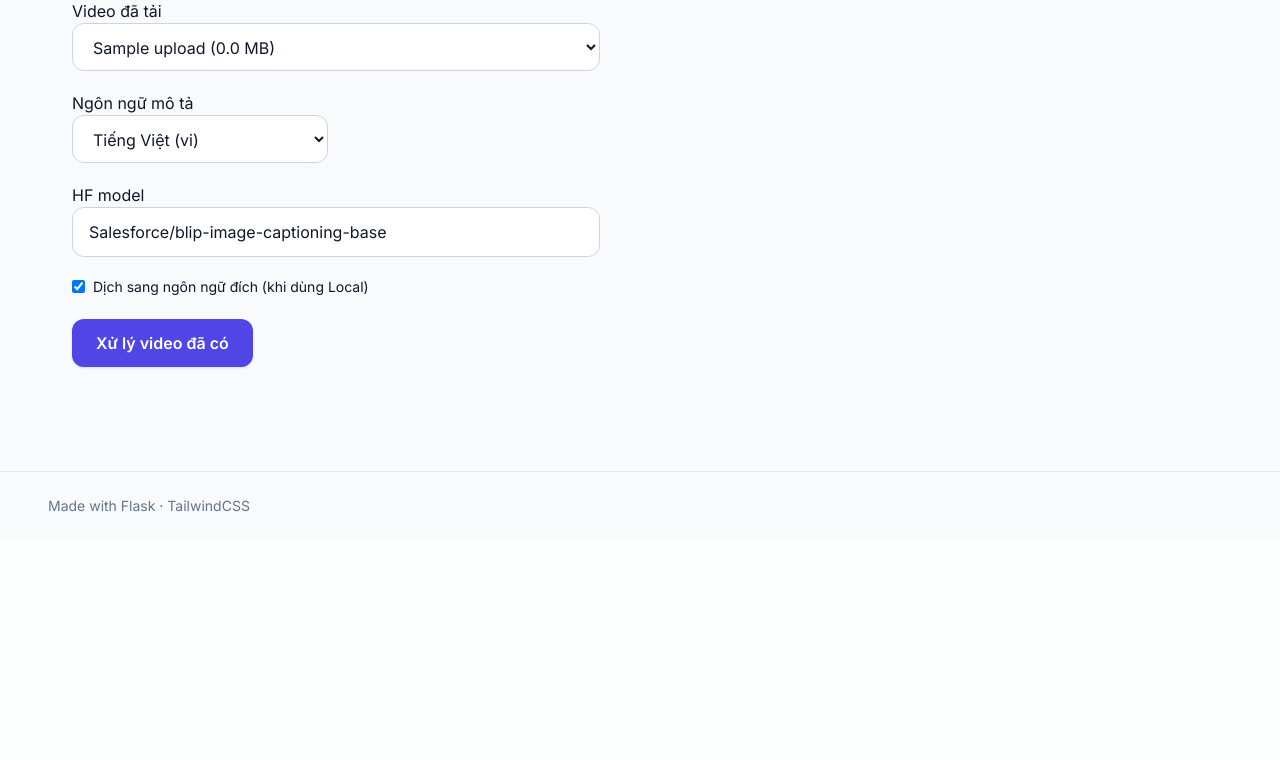
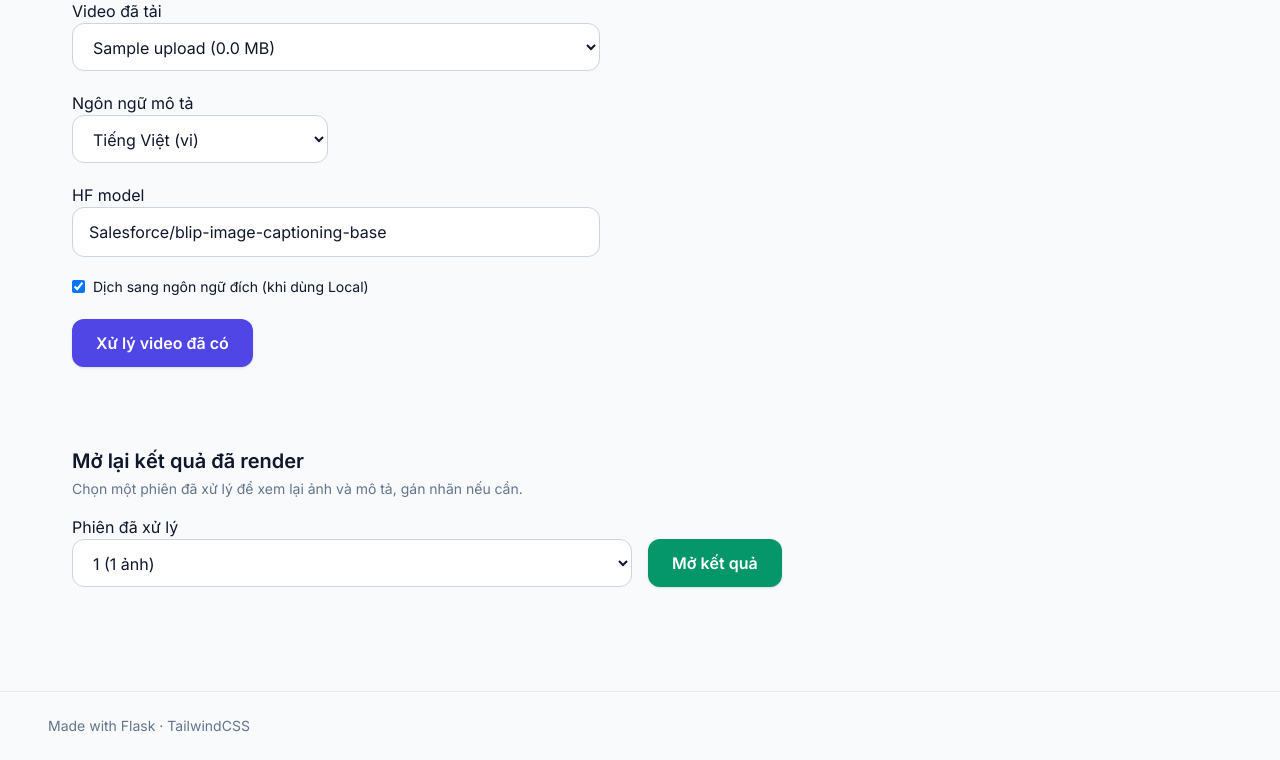
Before and after one commit to ductri09072004/UI-TVC-2, a Flask app: template templates/index.html in a window 1280 px wide. Shown: the part 1055-1815 px from the top of the page. Before the commit the page ends 1567 px from the top, so only its background shows below. Run offline with Flask 3, Linux system fonts and the light colour scheme; the template is opened without the code that fills it: most values are stand-ins (such as "Sample title", 1, 10 or a date in 2020); some libraries are stand-ins or nearby versions.

Commit message:
update-v3

```diff
--- a/templates/index.html
+++ b/templates/index.html
@@ -125,6 +125,30 @@
   </section>
   {% endif %}
 
+  {% if jobs and jobs|length > 0 %}
+  <section class="mt-8">
+    <div class="card p-6">
+      <h2 class="text-xl font-semibold mb-1">Mở lại kết quả đã render</h2>
+      <p class="text-sm text-slate-500 mb-4">Chọn một phiên đã xử lý để xem lại ảnh và mô tả, gán nhãn nếu cần.</p>
+      <form method="get" action="" onsubmit="event.preventDefault(); const id=document.getElementById('job_id').value; if(id){ window.location.href = '/result/' + id; }">
+        <div class="grid sm:grid-cols-2 gap-4 items-end">
+          <div>
+            <label for="job_id" class="label">Phiên đã xử lý</label>
+            <select id="job_id" class="block w-full rounded-xl border border-slate-300 dark:border-slate-600 bg-white dark:bg-slate-800 px-4 py-3 text-base text-slate-900 dark:text-slate-100 focus:border-indigo-500 focus:outline-none focus:ring-1 focus:ring-indigo-500">
+              {% for j in jobs %}
+                <option value="{{ j.job_id }}">{{ j.job_id }} ({{ j.count }} ảnh)</option>
+              {% endfor %}
+            </select>
+          </div>
+          <div>
+            <button type="submit" class="inline-flex w-full sm:w-auto items-center justify-center gap-2 rounded-xl bg-emerald-600 px-6 py-3 text-base font-semibold text-white shadow hover:bg-emerald-700 focus:outline-none focus-visible:ring-2 focus-visible:ring-emerald-500">Mở kết quả</button>
+          </div>
+        </div>
+      </form>
+    </div>
+  </section>
+  {% endif %}
+
   <script>
     const dropzone = document.getElementById('dropzone');
     const input = document.getElementById('video');
--- a/web_app.py
+++ b/web_app.py
@@ -116,6 +116,7 @@ def caption_existing(job_id: str, language: str, hf_model: str, translate: bool)
 def index():
     # List existing uploaded videos
     uploads = []
+    jobs = []
     try:
         if os.path.isdir(UPLOAD_DIR):
             for name in os.listdir(UPLOAD_DIR):
@@ -133,10 +134,31 @@ def index():
                     continue
         # Sort by most recent
         uploads.sort(key=lambda x: x["mtime"], reverse=True)
+        # List existing processed jobs (web_outputs/<job_id>/result.json)
+        if os.path.isdir(OUTPUT_DIR):
+            for job_id in os.listdir(OUTPUT_DIR):
+                job_dir = os.path.join(OUTPUT_DIR, job_id)
+                meta = os.path.join(job_dir, "result.json")
+                if not os.path.isfile(meta):
+                    continue
+                try:
+                    stat = os.stat(meta)
+                    with open(meta, "r", encoding="utf-8") as f:
+                        data = json.load(f)
+                    frames = data.get("frames", [])
+                    jobs.append({
+                        "job_id": job_id,
+                        "count": len(frames),
+                        "mtime": stat.st_mtime,
+                    })
+                except Exception:
+                    continue
+            jobs.sort(key=lambda x: x["mtime"], reverse=True)
     except Exception:
         uploads = []
+        jobs = []
 
-    return render_template("index.html", uploads=uploads)
+    return render_template("index.html", uploads=uploads, jobs=jobs)
 
 
 @app.route("/upload", methods=["POST"])
```
